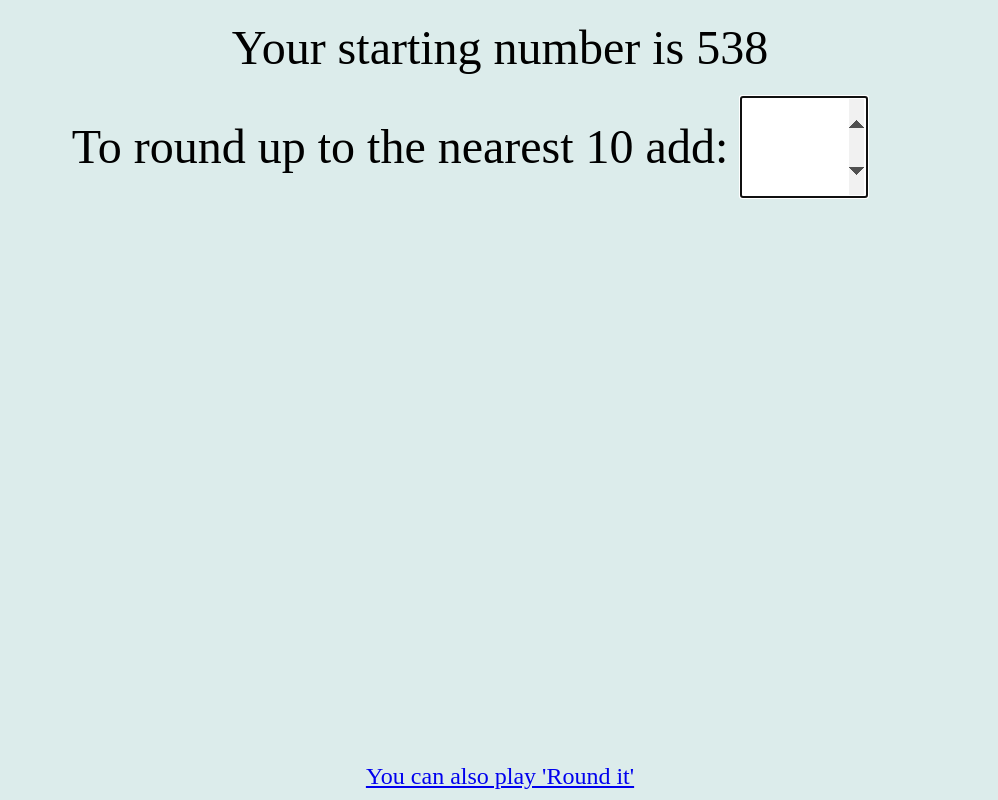
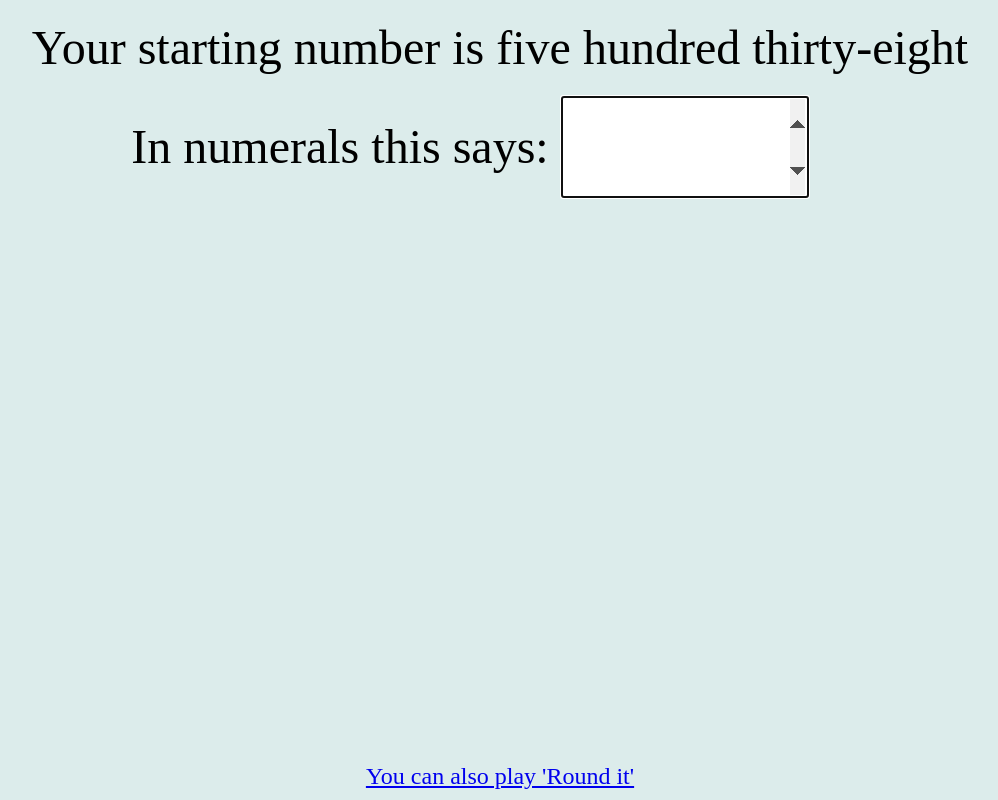
Before and after one commit to pauldambra/namey-numbers, a plain HTML site: page index.html in a window 1280 px wide. Shown: the whole page, without its empty margins (140-1138 px from the left). Drawn offline with Linux system fonts and the light colour scheme.

Commit message:
convert from copied code

```diff
--- a/index.html
+++ b/index.html
@@ -4,7 +4,7 @@
 <head>
   <meta charset="utf-8">
 
-  <title>Get to 1000</title>
+  <title>Name those Numbers</title>
 
   <style>
     html {height: 100%; font-size: 24px;}
@@ -43,7 +43,7 @@
       line-height: 2em;
       font-size: 1em;
       text-align: center;
-      width: 2.5em;
+      width: 5em;
     }
     .tick {color:green;}
     .cross {color:red;}
@@ -61,7 +61,7 @@
     #cat-gif { flex-grow: 1 }
 
     #done button {
-      background-color: #c4bbbe;
+      background-color: #76a178;
       font-size: 0.75em;
       border: 0;
       border-radius: 10px;
@@ -72,33 +72,14 @@
 <body>
       <div class="game-area">
       <div id="initial-number" class="row"></div>
-  <div id="nearest-ten" class="row">
-    To round up to the nearest 10 add: <input type="number" max="10" min="0" step="1"/>
+  <div id="numerals" class="row">
+    In numerals this says: <input type="number" max="9999" min="0" step="1"/>
     <div class="mark-holder">
       <span class="tick" style="display: none;">✓</span>
       <span class="cross" style="display: none;">✘</span>
     </div>
   </div>
-  <div id="nearest-hundred" class="row" style="display: none;">
-    <div>That's <span class="start"></span></div>
-    <div>
-      To round up to the nearest 100 add: <input type="number" max="99" min="0" step="1"/>
-      <div class="mark-holder">
-        <span class="tick" style="display: none;">✓</span>
-        <span class="cross" style="display: none;">✘</span>
-      </div>
-    </div>
-  </div>
-  <div id="nearest-thousand" class="row" style="display: none;">
-    <div>That's <span class="start"></span></div>
-    <div>
-      To round up to 1000 add: <input type="number" max="99" min="0" step="1"/>
-      <div class="mark-holder">
-        <span class="tick" style="display: none;">✓</span>
-        <span class="cross" style="display: none;">✘</span>
-      </div>
-    </div>
-  </div>
+
   <div id="done" class="row" style="display: none;">
     <div class="result done-row">
 
--- a/index.js
+++ b/index.js
@@ -1,21 +1,11 @@
-    var diffToNearest = function(n, i) {
-        return (Math.ceil(i / n) * n) - i;
-    };
+const setupRow = (expectedNumeral, onCorrect) => {
+  const row = document.getElementById("numerals");
 
-    var setupRow = function(id, start, correctDiff, onCorrect) {
-        return function() {
-            var row = document.getElementById(id);
-            row.style.display = "";
-
-            if (row.querySelectorAll(".start").length > 0) {
-                row.querySelectorAll(".start")[0].innerHTML = start;
-            }
-
-            var theInput = row.querySelectorAll("input")[0];
+  const theInput = row.querySelectorAll("input")[0];
   theInput.focus();
-            theInput.addEventListener('input', function(e) {
-                var answer = parseInt(this.value, 10);
-                var answerCorrect = answer === correctDiff;
+  theInput.addEventListener('input', function (e) {
+    const answer = parseInt(this.value, 10);
+    const answerCorrect = answer === expectedNumeral;
     row.querySelectorAll(".tick")[0].style.display = answerCorrect ? "" : "none";
     row.querySelectorAll(".cross")[0].style.display = answerCorrect ? "none" : "";
 
@@ -24,98 +14,137 @@
     }
   });
 };
+
+const hide = selector => {
+  const nodes = document.querySelectorAll(selector);
+  for (let i = 0; i < nodes.length; i++) {
+    nodes[i].style.display = "none";
+  }
 };
 
-    var start;
-    var tensDiff;
-    var nearestHundredStart;
-    var hundredsDiff;
-    var nearestThousandStart;
-    var thousandDiff;
-    var setupNearestThousand;
-    var setupNearestHundred;
-    var setupNearestTen;
+const show = selector => {
+  const nodes = document.querySelectorAll(selector);
+  for (let i = 0; i < nodes.length; i++) {
+    nodes[i].style.display = "";
+  }
+};
 
-    var hideAll = function(selector) {
-        var nodes = document.querySelectorAll(selector);
-        for (var i = 0; i < nodes.length; i++) {
-            nodes[i].style.display = "none";
-        }
-    }
-
-    var unsetAll = function() {
-        var nodes = document.querySelectorAll("input");
-        for (var i = 0; i < nodes.length; i++) {
+const resetAllInputs = () => {
+  const nodes = document.querySelectorAll("input");
+  for (let i = 0; i < nodes.length; i++) {
     nodes[i].value = "";
   }
-    }
+};
 
-    var ensureStartNumberDoesNotConfusinglyHaveZeroAsTheUnit = function(i) {
-        var asString = '' + i;
-        var onesInteger = asString[asString.length - 1];
-        return onesInteger === '0' ? ++i : i;
-    }
+let nextImage;
+const preloadNextCatUrl = () => {
 
-    var nextImage;
-    var preloadNextCatUrl = function() {
-
-        var catGifUrl = "https://thecatapi.com/api/images/get?format=src&type=gif";
+  let catGifUrl = "https://thecatapi.com/api/images/get?format=src&type=gif";
   catGifUrl += "&cacheBuster=" + new Date().getTime();
 
-        var i = new Image();
+  const i = new Image();
   i.style.width = '100%';
-        i.onload = function() {
+  i.onload = function () {
     console.log(catGifUrl, 'preloaded!')
     nextImage = i;
 
   }
   i.src = catGifUrl;
-    }
+};
 
-    var addCatImage = function() {
-        var theGif = document.getElementById("cat-gif");
+const addCatImage = () => {
+  const theGif = document.getElementById("cat-gif");
   theGif.innerHTML = '';
   theGif.appendChild(nextImage);
-    }
+};
 
-    var setupPage = function() {
+const arr = x => Array.from(x);
+const num = x => Number(x) || 0;
+const isEmpty = xs => xs.length === 0;
+const take = n => xs => xs.slice(0, n);
+const drop = n => xs => xs.slice(n);
+const reverse = xs => xs.slice(0).reverse();
+const comp = f => g => x => f(g(x));
+const not = x => !x;
+const chunk = n => xs =>
+  isEmpty(xs) ? [] : [take(n)(xs), ...chunk(n)(drop(n)(xs))];
+
+const numToWords = n => {
+
+  let a = [
+    '', 'one', 'two', 'three', 'four',
+    'five', 'six', 'seven', 'eight', 'nine',
+    'ten', 'eleven', 'twelve', 'thirteen', 'fourteen',
+    'fifteen', 'sixteen', 'seventeen', 'eighteen', 'nineteen'
+  ];
+
+  let b = [
+    '', '', 'twenty', 'thirty', 'forty',
+    'fifty', 'sixty', 'seventy', 'eighty', 'ninety'
+  ];
+
+  let g = [
+    '', 'thousand', 'million', 'billion', 'trillion', 'quadrillion',
+    'quintillion', 'sextillion', 'septillion', 'octillion', 'nonillion'
+  ];
+
+  // this part is really nasty still
+  // it might edit this again later to show how Monoids could fix this up
+  let makeGroup = ([ones, tens, huns]) => {
+    return [
+      num(huns) === 0 ? '' : a[huns] + ' hundred ',
+      num(ones) === 0 ? b[tens] : b[tens] && b[tens] + '-' || '',
+      a[tens + ones] || a[ones]
+    ].join('');
+  };
+
+  let thousand = (group, i) => group === '' ? group : `${group} ${g[i]}`;
+
+  if (typeof n === 'number')
+    return numToWords(String(n));
+  else if (n === '0')
+    return 'zero';
+  else
+    return comp(chunk(3))(reverse)(arr(n))
+      .map(makeGroup)
+      .map(thousand)
+      .filter(comp(not)(isEmpty))
+      .reverse()
+      .join(' ');
+};
+
+const showDoneButton = (numerals, words) => function () {
+  hide("#numerals");
+  hide("#initial-number")
+  const buttonHolder = document.getElementById("done");
+  buttonHolder.querySelectorAll(".result")[0].innerHTML = words + " says " + numerals;
+  buttonHolder.querySelectorAll("button")[0].innerHTML = "Awesome work! Again?";
+  addCatImage();
+  show('#done')
+};
+
+const showWordToHuman = words => {
+  const initialRow = document.getElementById("initial-number");
+  initialRow.style.display = "";
+  initialRow.innerHTML = 'Your starting number is ' + words;
+};
+
+const setupPage = () => {
   preloadNextCatUrl();
 
-        start = (Math.floor(Math.random() * 1000) + 1);
-        start = ensureStartNumberDoesNotConfusinglyHaveZeroAsTheUnit(start);
+  const numerals = (Math.floor(Math.random() * 999) + 1);
+  const words = numToWords(numerals);
 
-        tensDiff = diffToNearest(10, start);
-        nearestHundredStart = start + tensDiff;
-        hundredsDiff = diffToNearest(100, nearestHundredStart);
-        nearestThousandStart = nearestHundredStart + hundredsDiff;
-        thousandDiff = diffToNearest(1000, nearestThousandStart);
+  show("#numerals");
+  hide(".mark-holder span");
+  hide("#done");
+  resetAllInputs();
 
-        hideAll(".row");
-        hideAll(".mark-holder span");
-        unsetAll();
+  showWordToHuman(words);
 
-        var initialRow = document.getElementById("initial-number");
-        initialRow.style.display = "";
-        initialRow.innerHTML = 'Your starting number is ' + start;
-
-        setupNearestThousand = setupRow("nearest-thousand", nearestThousandStart, thousandDiff, showDoneButton);
-        setupNearestHundred = setupRow("nearest-hundred", nearestHundredStart, hundredsDiff, setupNearestThousand);
-        setupNearestTen = setupRow("nearest-ten", start, tensDiff, setupNearestHundred);
-
-        setupNearestTen();
+  setupRow(numerals, showDoneButton(numerals, words));
 };
 
-    document.getElementById("done").addEventListener("click", function() {
-        setupPage();
-    });
-
-    var showDoneButton = function() {
-        hideAll(".row");
-        var buttonHolder = document.getElementById("done");
-        buttonHolder.querySelectorAll(".result")[0].innerHTML = start + " + " + tensDiff + " + " + hundredsDiff + " + " + thousandDiff + " = 1000"
-        buttonHolder.querySelectorAll("button")[0].innerHTML = "Awesome work! Again?";
-        addCatImage();
-        document.getElementById("done").style.display = "";
-    };
+document.getElementById("done").addEventListener("click", setupPage);
 
 setupPage();
```
Also changed, not shown: README.md, 1 other file. Lines whose indentation alone changed are shown as unchanged.
